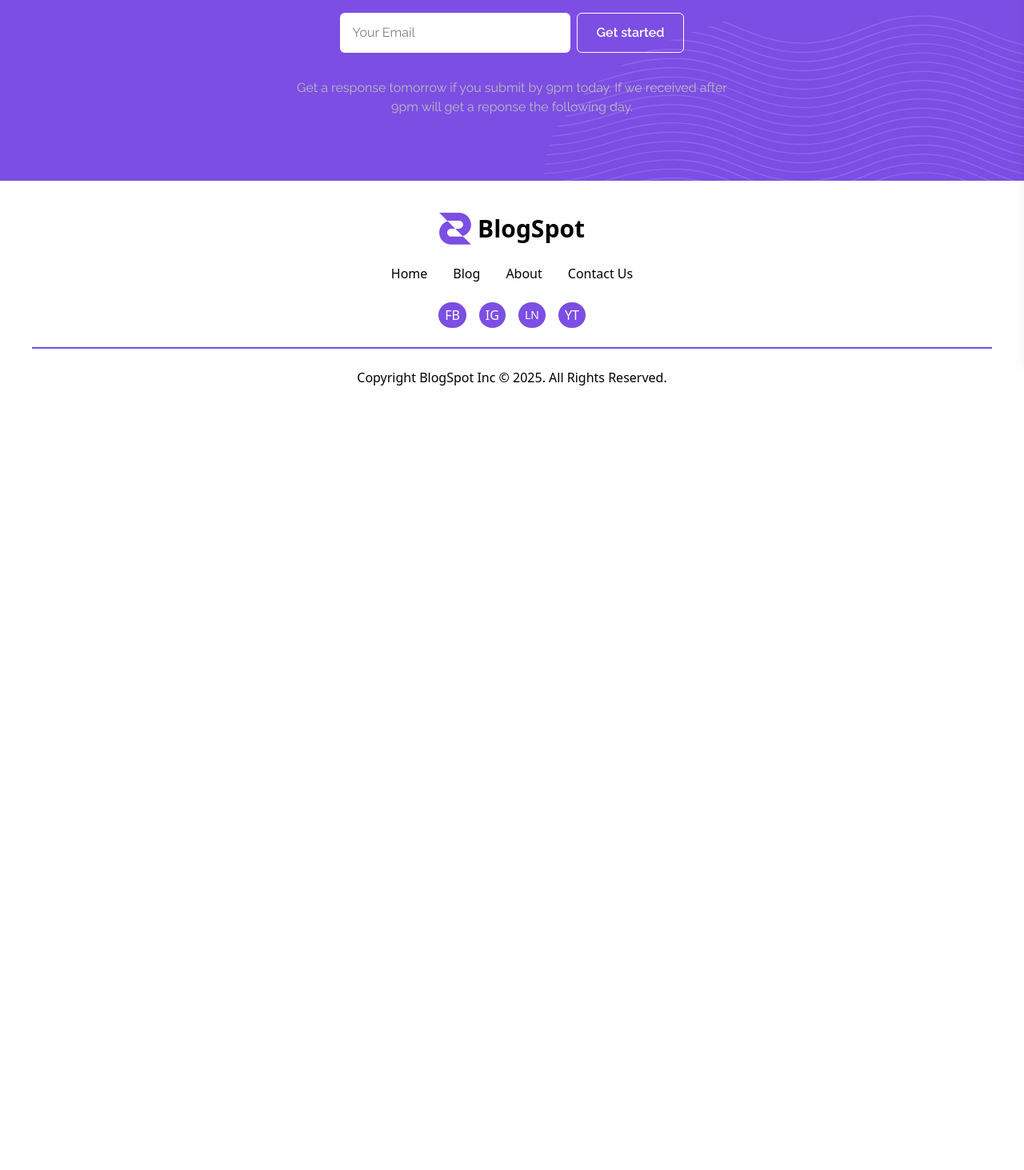
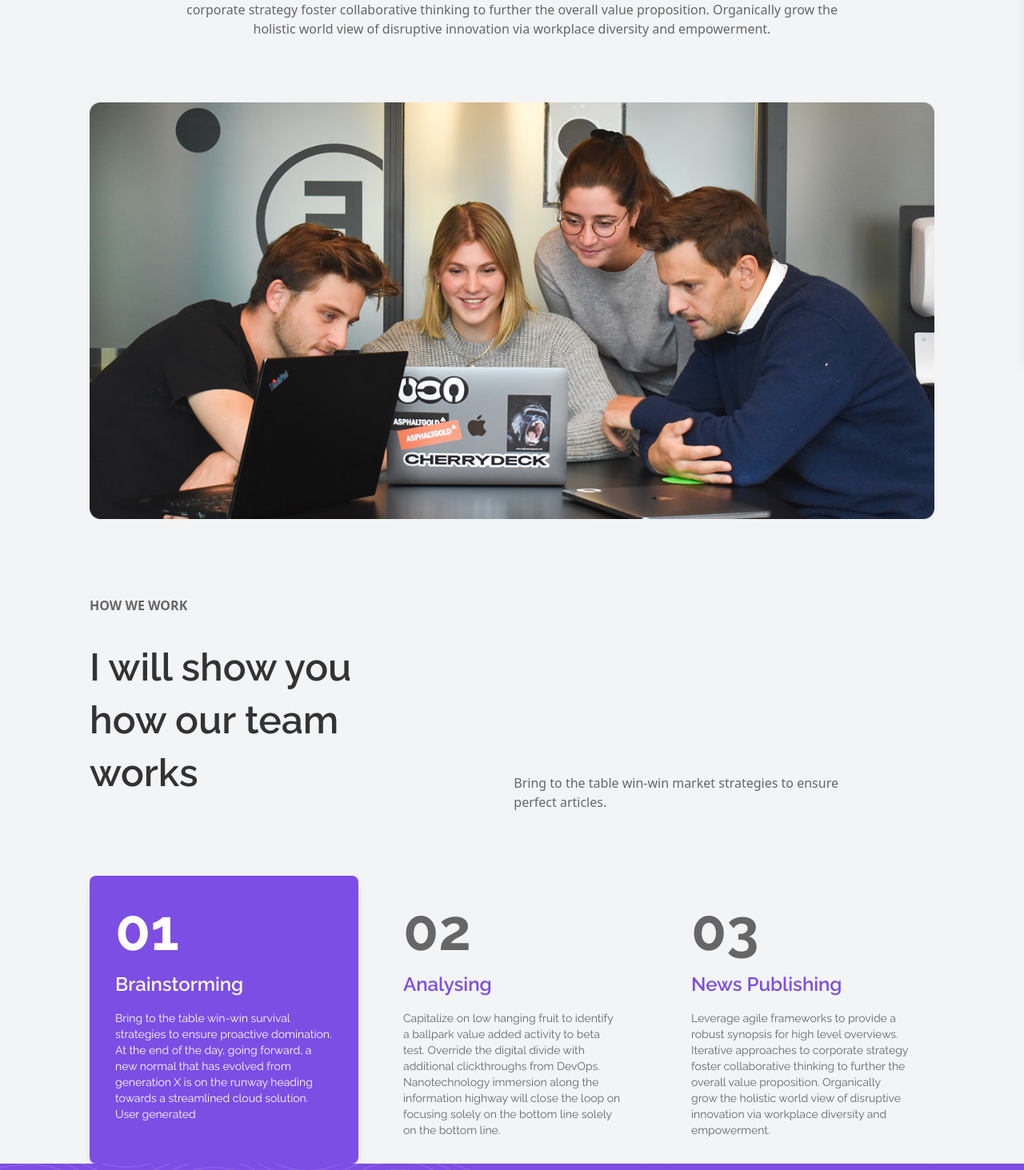
Before and after one commit to igwep/blogged, a Next.js app: page /about in a window 1280 px wide. Shown: the part 348-1811 px from the top of the page at 80% size. Before the commit the page ends 872 px from the top, so only its background shows below. Built offline with nearby package versions, Linux system fonts and the light colour scheme; no server answers.

Commit message:
done with about section

```diff
--- a/app/about/page.tsx
+++ b/app/about/page.tsx
@@ -1,9 +1,14 @@
 import React from 'react'
+import HeroSections from '../components/AboutSections/HeroSections'
+import SecondSection from '../components/AboutSections/SecondSection'
 
 const About = () => {
 
   return (
-    <div>About</div>
+    <div>
+      <HeroSections />
+      <SecondSection />
+    </div>
   )
 }
 
--- /dev/null
+++ b/app/components/AboutSections/AboutCards.tsx
@@ -0,0 +1,25 @@
+import React from "react";
+
+interface CardProps {
+  number: string;
+  title: string;
+  description: string;
+  isActive?: boolean;
+}
+
+const AboutCard: React.FC<CardProps> = ({ number, title, description, isActive = false }) => {
+  return (
+    <>
+    <div
+      className={`p-8 rounded-lg transition-all font-body duration-300 space-y-4 ${
+        isActive ? "bg-[#7C4EE4] text-white shadow-lg" : "bg-gray-100 text-[#666666]"}`}
+    >
+      <h2 className={`text-7xl font-bold ${isActive ? "text-white" : "text-[#666666]"}`}>{number}</h2>
+      <h3 className={`text-2xl font-semibold ${isActive ? "text-[#F7F6FE]" : "text-[#7C4EE4]"}`}>{title}</h3>
+      <p className="text-sm mt-2 ">{description}</p>
+    </div>
+    </>
+  );
+};
+
+export default AboutCard;
--- /dev/null
+++ b/app/components/AboutSections/HeroSections.tsx
@@ -0,0 +1,31 @@
+import React from 'react'
+import Image from 'next/image'
+
+const HeroSections = () => {
+  return (
+    <section className='flex py-4 bg-gray-100  flex-col   items-center  w-full h-auto   px-8 md:px-28 '>
+<div className="w-full   mt-8 flex flex-col items-center text-start space-y-2 md:text-center">
+      <h3 className="text-lg text-[#666666] font-body font-semibold">ABOUT US</h3>
+        <h1 className="md:text-5xl text-3xl font-semibold text-center font-body leading-snug md:w-1/2  text-[#333333]">
+        Creative Blog Writting and publishing site
+        </h1>
+        <p className="text-[#666666] text-center  mt-4 md:w-[80%]">
+        Leverage agile frameworks to provide a robust synopsis for high level overviews. Iterative approaches to corporate strategy foster collaborative thinking to further the overall value proposition. Organically grow the holistic world view of disruptive innovation via workplace diversity and empowerment.
+        </p>
+      </div>
+      {/* Right Image */}
+      <div className="w-full  mt-12 md:mt-20 flex justify-center">
+        <Image
+          src="/image/about.png"
+          alt="Hero Image"
+          layout="responsive"
+          width={100} // Acts as a ratio
+          height={75} // Acts as a ratio
+          className="rounded-lg"
+        />
+      </div>
+    </section>
+  )
+}
+
+export default HeroSections
--- /dev/null
+++ b/app/components/AboutSections/SecondSection.tsx
@@ -0,0 +1,43 @@
+import React from 'react'
+import AboutCard from './AboutCards'
+
+const SecondSection = () => {
+  return (
+    <section className='px-8 md:px-28 bg-gray-100 w-full pt-20'>
+        <div className='w-full flex md:flex-row flex-col justify-between space-y-4'>
+            <div className='md:w-[40%] flex flex-col gap-8'>
+                <p className='text-[#666666] font-semibold'>HOW WE WORK</p>
+                <p className='md:text-5xl text-3xl font-semibold font-body leading-snug text-[#333333]'>I will show you how our team works</p>
+            </div>
+            <div className=' flex items-end justify-start'>
+                <span className='w-[80%] text-[#666666]'>
+                Bring to the table win-win market strategies to ensure perfect articles.
+                </span>
+
+
+            </div>
+        </div>
+        <div className="grid grid-cols-1 md:grid-cols-3 gap-6 w-full mt-20">
+        <AboutCard
+          number="01"
+          title="Brainstorming"
+          description="Bring to the table win-win survival strategies to ensure proactive domination. At the end of the day, going forward, a new normal that has evolved from generation X is on the runway heading towards a streamlined cloud solution. User generated"
+          isActive={true} // Highlighted card
+        />
+        <AboutCard
+          number="02"
+          title="Analysing"
+          description="Capitalize on low hanging fruit to identify a ballpark value added activity to beta test. Override the digital divide with additional clickthroughs from DevOps. Nanotechnology immersion along the information highway will close the loop on focusing solely on the bottom line solely on the bottom line."
+        />
+        <AboutCard
+          number="03"
+          title="News Publishing"
+          description="Leverage agile frameworks to provide a robust synopsis for high level overviews. Iterative approaches to corporate strategy foster collaborative thinking to further the overall value proposition. Organically grow the holistic world view of disruptive innovation via workplace diversity and empowerment."
+        />
+      </div>
+
+    </section>
+  )
+}
+
+export default SecondSection
--- a/app/components/section/MorePostSection.tsx
+++ b/app/components/Homesections/MorePostSection.tsx
@@ -4,9 +4,9 @@ import ViewAllBtn from '../buttons/ViewAllBtn';
 
 const MorePostSection = () => {
   return (
-    <div className='w-full pt-10 px-28 bg-gray-100 dark:bg-[#181A2A] space-y-6'>
+    <div className='w-full pt-10 md:px-28 px-8 bg-gray-100 dark:bg-[#181A2A] space-y-6'>
     <div className='flex justify-between items-center'>
-      <h1 className='text-5xl font-semibold dark:text-white'>More Post</h1>
+      <h1 className='md:text-5xl text-3xl font-semibold dark:text-white'>More Post</h1>
       <ViewAllBtn>View All</ViewAllBtn>
     </div>
 
--- a/app/components/section/PostCards.tsx
+++ b/app/components/Homesections/PostCards.tsx
@@ -37,7 +37,7 @@ const PostCards = ({
   const displayedPosts = slice ? posts?.slice(startIndex, numberOfCards) : posts;
 
   return (
-    <div className="grid grid-cols-1 bg-gray-100 dark:bg-[#181A2A] md:grid-cols-3 gap-8 px-28 pt-8 pb-8">
+    <div className="grid grid-cols-1 bg-gray-100 dark:bg-[#181A2A] md:grid-cols-3 gap-8 md:px-28 px-8 pt-8 pb-8">
       {displayedPosts?.map((post: Post) => {
         // Format date
         const formattedDate = post._createdAt
--- a/app/components/section/RecentPost.tsx
+++ b/app/components/Homesections/RecentPost.tsx
@@ -42,9 +42,9 @@ const RecentPost = () => {
 
 
   return (
-    <div className='w-full pt-10 px-28 bg-gray-100 dark:bg-[#181A2A] space-y-6'>
+    <div className='w-full pt-10 md:px-28 px-8 bg-gray-100 dark:bg-[#181A2A] space-y-6'>
       <div className='flex justify-between items-center'>
-        <h1 className='text-5xl font-semibold dark:text-white'>Our Recent Post</h1>
+        <h1 className='md:text-5xl text-3xl font-semibold dark:text-white'>Our Recent Post</h1>
         <ViewAllBtn>View All</ViewAllBtn>
       </div>
 
@@ -58,9 +58,9 @@ const RecentPost = () => {
 
       {/* Render only when data is available */}
       {!loadingLatest && !loadingPosts && !errorLatest && !errorPosts && latestPost && (
-        <section className="flex gap-4  flex-col md:flex-row items-start mt-24 justify-between w-full">
+        <section className="flex gap-4  flex-col md:flex-row items-start md:mt-24 justify-between w-full">
           {/* Image Section */}
-          <div className="w-full md:w-[75%] h-[500px] mt-4 md:mt-0 flex">
+          <div className="w-full md:w-[75%] md:h-[500px] mt-4 md:mt-0 flex">
             <Image
               src={latestPost?.mainImage?.asset?.url || "/placeholder-image.jpg"} // Fallback image
               alt={latestPost?.title || "Latest Post Image"}
--- a/app/components/footer/Footer.tsx
+++ b/app/components/footer/Footer.tsx
@@ -4,9 +4,9 @@ import Image from 'next/image'
 const Footer = () => {
   return (
     <>
-    <section className='relative flex font-body justify-center items-center h-auto w-full bg-[#7C4EE4] p-20 overflow-hidden'>{/* subscription */}
+    <section className='relative flex font-body justify-center items-center h-auto w-full bg-[#7C4EE4] py-20 px-4 md:px-20 overflow-hidden'>{/* subscription */}
         {/* Top Left Pattern */}
-              <div className="absolute top-[-50px] left-0 w-64  h-64 md:w-[600px] md:h-60 opacity-50 pointer-events-none">
+              <div className="absolute md:top-[-50px] top-[-50px] left-0 w-64  h-64 md:w-[600px] md:h-60 opacity-50 pointer-events-none">
                 <Image
                   src="/svg/parttern.svg"
                   alt="Pattern"
@@ -17,7 +17,7 @@ const Footer = () => {
               </div>
 
               {/* Bottom Right Pattern */}
-              <div className="absolute bottom-[-10px] right-0 w-64 h-64 md:w-[600px] md:h-60 opacity-50 pointer-events-none">
+              <div className="absolute md:bottom-[-10px] bottom-[-100px] right-0 w-64 h-64 md:w-[600px] md:h-60 opacity-50 pointer-events-none">
                 <Image
                   src="/svg/pattern2.svg"
                   alt="Pattern"
@@ -26,8 +26,8 @@ const Footer = () => {
                   height={700}
                 />
               </div>
-<div className='flex  flex-col gap-8 w-1/2 items-center justify-center' >
-<h1 className='text-5xl text-center font-semibold text-white dark:text-[#181A2A]'>
+<div className='flex  flex-col gap-8 md:w-1/2 items-center justify-center' >
+<h1 className='md:text-5xl text-3xl text-center font-semibold text-white dark:text-[#181A2A]'>
 Get our stories delivered  From us to your inbox weekly.
 </h1>
 <div className='flex gap-2'>{/* email input  */}
@@ -45,7 +45,7 @@ Get a response tomorrow if you submit by 9pm today. If we received after 9pm wil
 </span>
 </div>
     </section>
-    <section className='bg-white dark:bg-[#181A2A] flex justify-center p-10'>
+    <section className='bg-white dark:bg-[#181A2A] flex justify-center md:p-10 py-8 '>
        <div className='flex flex-col items-center gap-6 w-full'>
 
        <div className="flex gap-2 items-center ">
@@ -76,7 +76,9 @@ Get a response tomorrow if you submit by 9pm today. If we received after 9pm wil
                 <div className='border border-[#7C4EE4] w-full'>
 
                 </div>
+                <span className='pt-5 pb-8 dark:text-white'>
                 Copyright BlogSpot Inc © {new Date().getFullYear()}. All Rights Reserved.
+                </span>
        </div>
 
 
```
Also changed, not shown: app/page.tsx (+5 -5 lines), app/components/Homesections/HeroSection.tsx (renamed from app/components/section/HeroSection.tsx), app/components/Homesections/SecondFeaturedPost.tsx (renamed from app/components/section/SecondFeaturedPost.tsx), public/image/about.png (added).
